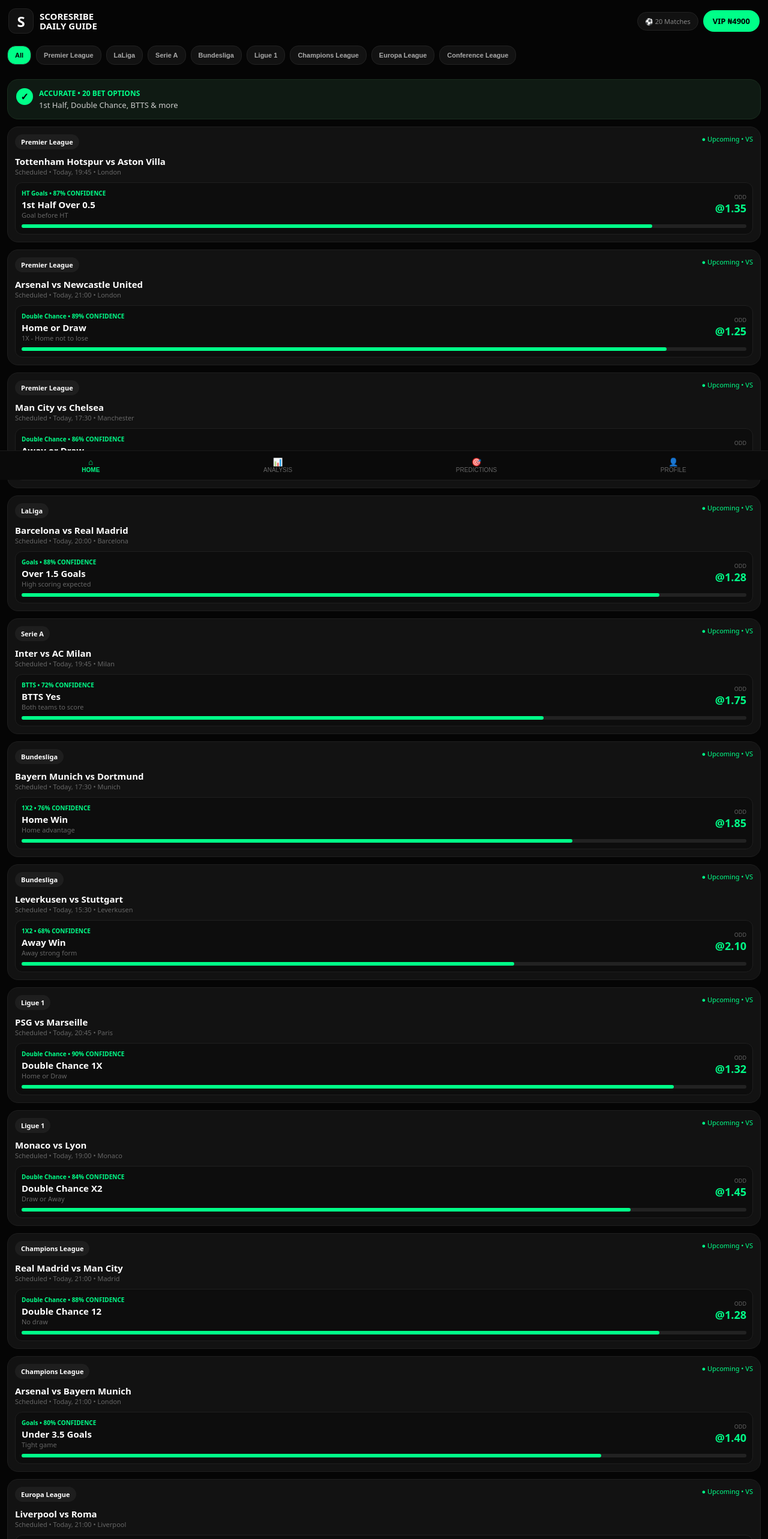
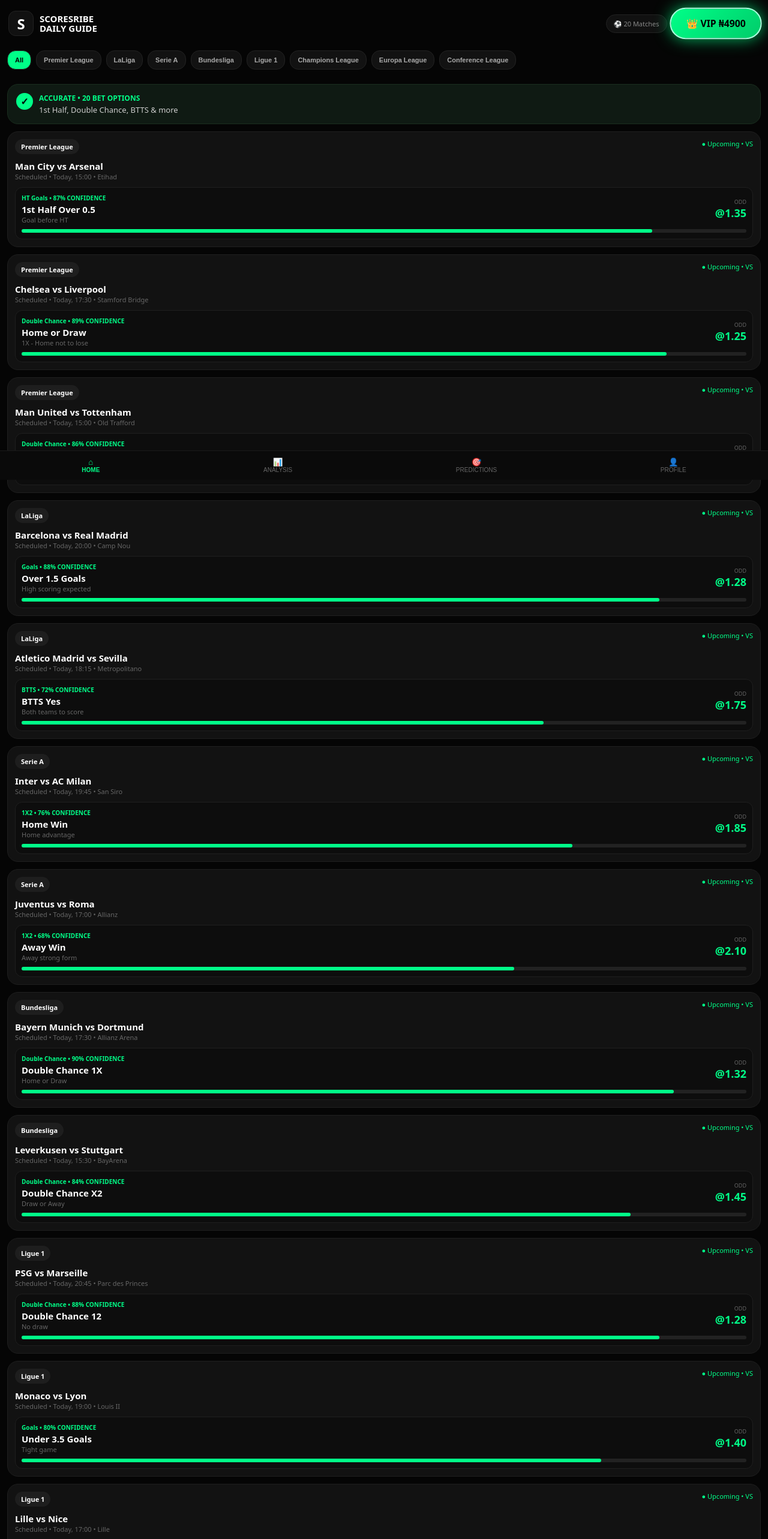
Before and after one commit to Dave16-max/scorescribe, a Next.js app: page / in a window 1280 px wide. Shown: the top 2566 px of the page at 60% size. Built offline with nearby package versions, Linux system fonts and the light colour scheme; no server answers.

Commit message:
Update page.tsx

```diff
--- a/app/page.tsx
+++ b/app/page.tsx
@@ -26,54 +26,38 @@
   { name:"Home Over 0.5", odd:"1.22", conf:91, sub:"Home to score", cat:"Team Goals" },
 ]
 
-const fallback = [
-  { home: "Tottenham Hotspur", away: "Aston Villa", league: "Premier League", time:"Today, 19:45 • London" },
-  { home: "Arsenal", away: "Newcastle United", league: "Premier League", time:"Today, 21:00 • London" },
-  { home: "Man City", away: "Chelsea", league: "Premier League", time:"Today, 17:30 • Manchester" },
-  { home: "Barcelona", away: "Real Madrid", league: "LaLiga", time:"Today, 20:00 • Barcelona" },
-  { home: "Inter", away: "AC Milan", league: "Serie A", time:"Today, 19:45 • Milan" },
-  { home: "Bayern Munich", away: "Dortmund", league: "Bundesliga", time:"Today, 17:30 • Munich" },
-  { home: "Leverkusen", away: "Stuttgart", league: "Bundesliga", time:"Today, 15:30 • Leverkusen" },
-  { home: "PSG", away: "Marseille", league: "Ligue 1", time:"Today, 20:45 • Paris" },
-  { home: "Monaco", away: "Lyon", league: "Ligue 1", time:"Today, 19:00 • Monaco" },
-  { home: "Real Madrid", away: "Man City", league: "Champions League", time:"Today, 21:00 • Madrid" },
-  { home: "Arsenal", away: "Bayern Munich", league: "Champions League", time:"Today, 21:00 • London" },
-  { home: "Liverpool", away: "Roma", league: "Europa League", time:"Today, 21:00 • Liverpool" },
-  { home: "Leverkusen", away: "AC Milan", league: "Europa League", time:"Today, 18:45 • Leverkusen" },
-  { home: "Chelsea", away: "Fiorentina", league: "Conference League", time:"Today, 18:45 • London" },
-  { home: "Real Betis", away: "Villarreal", league: "Conference League", time:"Today, 18:45 • Seville" },
-  { home: "Man United", away: "Tottenham", league: "Premier League", time:"Today, 15:00 • Manchester" },
-  { home: "Napoli", away: "Lazio", league: "Serie A", time:"Today, 20:45 • Naples" },
-  { home: "Atletico Madrid", away: "Sevilla", league: "LaLiga", time:"Today, 18:15 • Madrid" },
-  { home: "Juventus", away: "Roma", league: "Serie A", time:"Today, 17:00 • Turin" },
-  { home: "Dortmund", away: "Leipzig", league: "Bundesliga", time:"Today, 19:30 • Dortmund" },
+const mainMatches = [
+  { home: "Man City", away: "Arsenal", league: "Premier League", time:"Today, 15:00 • Etihad" },
+  { home: "Chelsea", away: "Liverpool", league: "Premier League", time:"Today, 17:30 • Stamford Bridge" },
+  { home: "Man United", away: "Tottenham", league: "Premier League", time:"Today, 15:00 • Old Trafford" },
+  { home: "Barcelona", away: "Real Madrid", league: "LaLiga", time:"Today, 20:00 • Camp Nou" },
+  { home: "Atletico Madrid", away: "Sevilla", league: "LaLiga", time:"Today, 18:15 • Metropolitano" },
+  { home: "Inter", away: "AC Milan", league: "Serie A", time:"Today, 19:45 • San Siro" },
+  { home: "Juventus", away: "Roma", league: "Serie A", time:"Today, 17:00 • Allianz" },
+  { home: "Bayern Munich", away: "Dortmund", league: "Bundesliga", time:"Today, 17:30 • Allianz Arena" },
+  { home: "Leverkusen", away: "Stuttgart", league: "Bundesliga", time:"Today, 15:30 • BayArena" },
+  { home: "PSG", away: "Marseille", league: "Ligue 1", time:"Today, 20:45 • Parc des Princes" },
+  { home: "Monaco", away: "Lyon", league: "Ligue 1", time:"Today, 19:00 • Louis II" },
+  { home: "Lille", away: "Nice", league: "Ligue 1", time:"Today, 17:00 • Lille" },
+  { home: "Real Madrid", away: "Man City", league: "Champions League", time:"Tomorrow, 21:00 • Bernabeu" },
+  { home: "Arsenal", away: "Bayern Munich", league: "Champions League", time:"Tomorrow, 21:00 • Emirates" },
+  { home: "Inter", away: "Barcelona", league: "Champions League", time:"Tomorrow, 21:00 • San Siro" },
+  { home: "Liverpool", away: "Roma", league: "Europa League", time:"Tomorrow, 18:45 • Anfield" },
+  { home: "Leverkusen", away: "AC Milan", league: "Europa League", time:"Tomorrow, 18:45 • BayArena" },
+  { home: "Marseille", away: "Ajax", league: "Europa League", time:"Tomorrow, 18:45 • Velodrome" },
+  { home: "Chelsea", away: "Fiorentina", league: "Conference League", time:"Tomorrow, 18:45 • Stamford Bridge" },
+  { home: "Real Betis", away: "Villarreal", league: "Conference League", time:"Tomorrow, 20:00 • Benito Villamarin" },
 ]
 
 export default function Page() {
   const [filter, setFilter] = useState("All")
-  const [matches, setMatches] = useState(fallback)
+  const [matches, setMatches] = useState(mainMatches)
   const [tab, setTab] = useState("HOME")
 
-  useEffect(()=>{
-    async function load(){
-      try{
-        const today = new Date().toISOString().split('T')[0]
-        const res = await fetch(`https://www.thesportsdb.com/api/v1/json/3/eventsday.php?d=${today}&s=Soccer`)
-        const data = await res.json()
-        if(data.events?.length){
-          setMatches(data.events.slice(0,25).map((e:any)=>({
-            home: e.strHomeTeam, away: e.strAwayTeam,
-            league: e.strLeague?.includes("Champions")?"Champions League":e.strLeague?.includes("Conference")?"Conference League":e.strLeague?.includes("Europa")?"Europa League":e.strLeague || "Premier League",
-            time: "Today, "+(e.strTime?.slice(0,5)||"19:45")
-          })))
-        }
-      }catch{}
-    }
-    load()
-  },[])
+  useEffect(()=>{ setMatches(mainMatches) },[])
 
-  const filtered = filter==="All"? matches : matches.filter(m => m.league.toLowerCase().includes(filter.split(" ")[0].toLowerCase()))
-  const display = filtered.length? filtered : matches
+  const filtered = filter==="All"? matches : matches.filter(m => m.league === filter)
+  const display = filtered
 
   return (
     <div style={{minHeight:"100vh",background:"#050505",color:"white",paddingBottom:95}}>
@@ -84,7 +68,7 @@
         </div>
         <div style={{display:"flex",gap:8,alignItems:"center"}}>
           <div style={{background:"#111",padding:"7px 12px",borderRadius:20,fontSize:11,color:"#888",border:"1px solid #222"}}>⚽ {display.length} Matches</div>
-          <a href="/vip" style={{background:"#00ff88",color:"black",padding:"9px 16px",borderRadius:20,fontWeight:900,textDecoration:"none",fontSize:13}}>VIP ₦4900</a>
+          <a href="/vip" style={{background:"linear-gradient(135deg,#00ff88,#00cc6a)",color:"black",padding:"13px 24px",borderRadius:30,fontWeight:900,textDecoration:"none",fontSize:15,display:"flex",alignItems:"center",gap:6,boxShadow:"0 0 25px rgba(0,255,136,0.7), 0 4px 15px rgba(0,0,0,0.3)",border:"2px solid #aaffdd",transform:"scale(1.05)"}}>👑 VIP ₦4900</a>
         </div>
       </div>
 
@@ -130,9 +114,9 @@
         </>
       )}
 
-      {tab==="ANALYSIS" && <div style={{padding:15}}><h2 style={{fontWeight:900}}>📊 Analysis</h2><div style={{marginTop:15,background:"#121212",padding:15,borderRadius:14,border:"1px solid #222"}}>20 markets active • Best: 1st Half Over 0.5 (87%) • Home or Draw (89%)<br/><a href="/vip" style={{display:"block",marginTop:12,background:"#00ff88",color:"black",padding:12,borderRadius:10,textAlign:"center",fontWeight:900,textDecoration:"none"}}>Unlock VIP</a></div></div>}
-      {tab==="PREDICTIONS" && <div style={{padding:15}}><h2 style={{fontWeight:900}}>🎯 Predictions</h2><div style={{marginTop:15,background:"#121212",padding:20,borderRadius:14,border:"1px solid #222",textAlign:"center"}}>🔒 VIP Only - 20 markets<br/><a href="/vip" style={{display:"block",marginTop:12,background:"#00ff88",color:"black",padding:12,borderRadius:10,fontWeight:900,textDecoration:"none"}}>Join VIP ₦4900/week</a></div></div>}
-      {tab==="PROFILE" && <div style={{padding:15}}><h2 style={{fontWeight:900}}>👤 Profile</h2><div style={{marginTop:15,background:"#121212",padding:15,borderRadius:14,border:"1px solid #222"}}>Guest • Free Plan • 20 bet options active<br/><span style={{color:"#00ff88",fontWeight:900}}>84% Win Rate</span><br/><a href="/vip" style={{display:"block",marginTop:15,background:"#00ff88",color:"black",padding:14,borderRadius:12,textAlign:"center",fontWeight:900,textDecoration:"none"}}>Upgrade VIP 👑</a></div></div>}
+      {tab==="ANALYSIS" && <div style={{padding:15}}><h2 style={{fontWeight:900}}>📊 Analysis</h2><div style={{marginTop:15,background:"#121212",padding:15,borderRadius:14,border:"1px solid #222"}}>20 markets active<br/><a href="/vip" style={{display:"block",marginTop:12,background:"#00ff88",color:"black",padding:12,borderRadius:10,textAlign:"center",fontWeight:900,textDecoration:"none"}}>👑 Unlock VIP</a></div></div>}
+      {tab==="PREDICTIONS" && <div style={{padding:15}}><h2 style={{fontWeight:900}}>🎯 Predictions</h2><div style={{marginTop:15,background:"#121212",padding:20,borderRadius:14,border:"1px solid #222",textAlign:"center"}}>🔒 VIP Only<br/><a href="/vip" style={{display:"block",marginTop:12,background:"#00ff88",color:"black",padding:12,borderRadius:10,fontWeight:900,textDecoration:"none"}}>👑 Join VIP ₦4900/week</a></div></div>}
+      {tab==="PROFILE" && <div style={{padding:15}}><h2 style={{fontWeight:900}}>👤 Profile</h2><div style={{marginTop:15,background:"#121212",padding:15,borderRadius:14,border:"1px solid #222"}}>Guest • Free Plan<br/><span style={{color:"#00ff88",fontWeight:900}}>84% Win Rate</span><br/><a href="/vip" style={{display:"block",marginTop:15,background:"#00ff88",color:"black",padding:14,borderRadius:12,textAlign:"center",fontWeight:900,textDecoration:"none"}}>👑 Upgrade VIP</a></div></div>}
 
       <div style={{position:"fixed",bottom:0,left:0,right:0,background:"#0a0a0a",borderTop:"1px solid #1a1a1a",display:"flex",justifyContent:"space-around",padding:"10px 0"}}>
         <button onClick={()=>setTab("HOME")} style={{background:"none",border:"none",color:tab==="HOME"?"#00ff88":"#666"}}><div>⌂</div><div style={{fontSize:10,fontWeight:900}}>HOME</div></button>
@@ -142,4 +126,4 @@
       </div>
     </div>
   )
-}
+                    }
```
